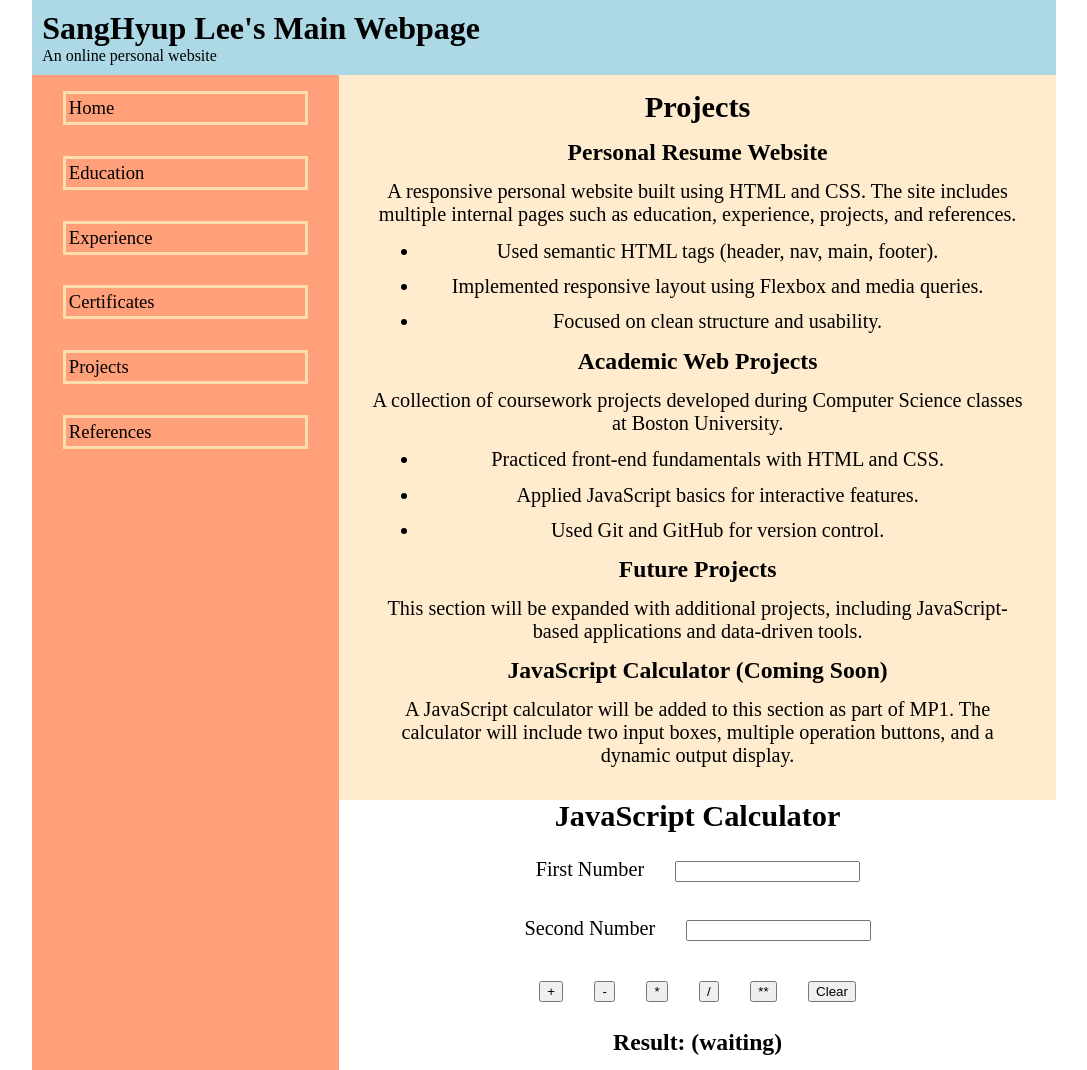
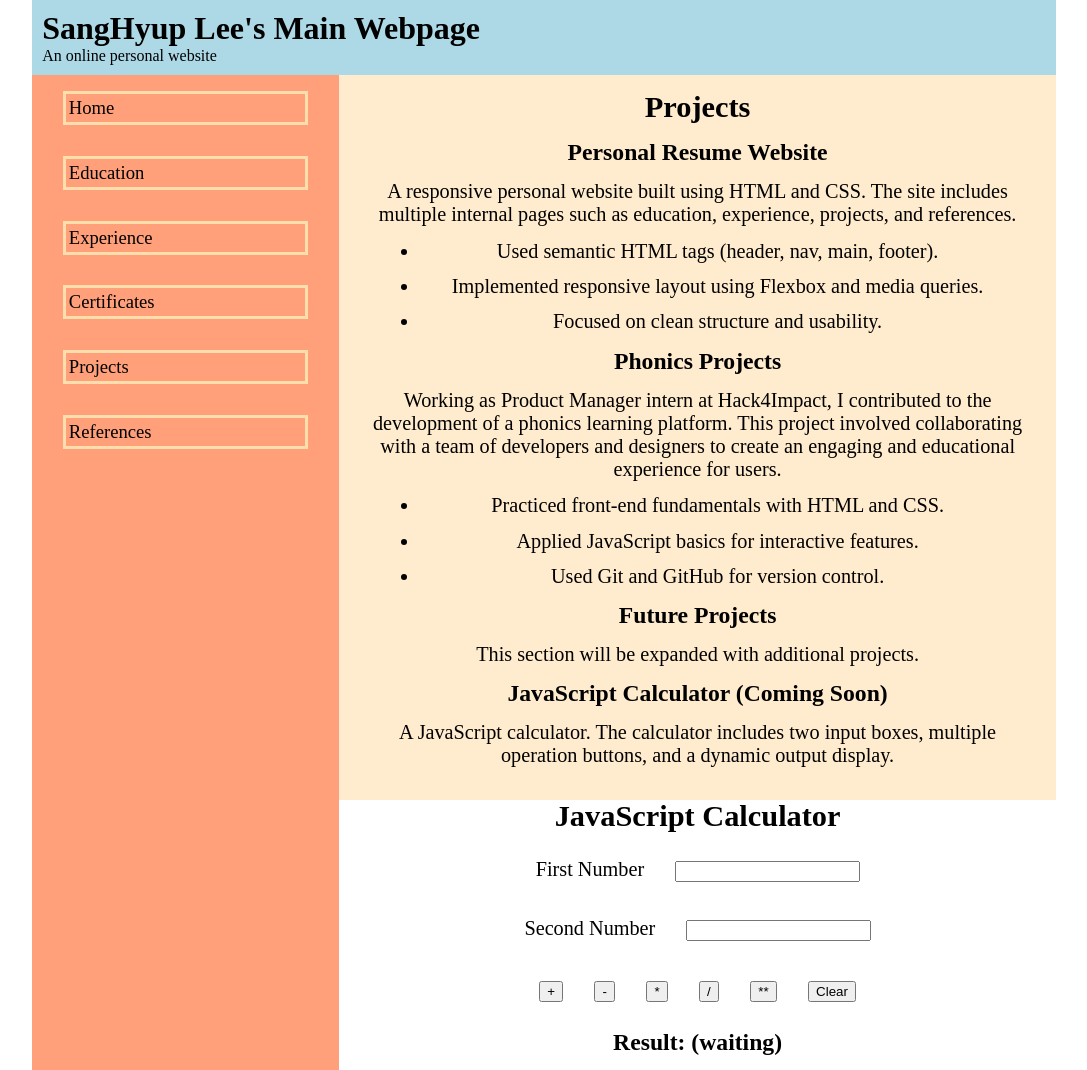
Before and after one commit to aiden293/mp-1, a plain HTML site: page projects.html in a window 1280 px wide. Shown: the top 1070 px of the page, without its empty margins (96-1183 px from the left). Drawn offline with Linux system fonts and the light colour scheme.

Commit message:
updated some contents

```diff
--- a/index.css
+++ b/index.css
@@ -100,7 +100,6 @@ footer {
   }
 }
 
-/* calculator styling */
 #calculator { margin-top: 2rem; }
 
 .calc-row { display: flex; gap: 1rem; flex-wrap: wrap; align-items: center;}
@@ -109,4 +108,4 @@ footer {
 
 .calc-output { margin-top: 1rem; }
 
-.calc-output.negative { color: red; } /* 또는 background: red; color: white; */
+.calc-output.negative { color: red; }
--- a/projects.html
+++ b/projects.html
@@ -44,10 +44,11 @@
         </section>
 
         <section>
-          <h3>Academic Web Projects</h3>
+          <h3>Phonics Projects</h3>
           <p>
-            A collection of coursework projects developed during Computer Science
-            classes at Boston University.
+            Working as Product Manager intern at Hack4Impact, I contributed to the development of a
+            phonics learning platform. This project involved collaborating with a team of developers and
+            designers to create an engaging and educational experience for users.
           </p>
           <ul>
             <li>Practiced front-end fundamentals with HTML and CSS.</li>
@@ -59,8 +60,7 @@
         <section>
           <h3>Future Projects</h3>
           <p>
-            This section will be expanded with additional projects,
-            including JavaScript-based applications and data-driven tools.
+            This section will be expanded with additional projects.
           </p>
         </section>
 
@@ -68,8 +68,8 @@
           <h3>JavaScript Calculator (Coming Soon)</h3>
 
           <p>
-            A JavaScript calculator will be added to this section as part of MP1.
-            The calculator will include two input boxes, multiple operation
+            A JavaScript calculator.
+            The calculator includes two input boxes, multiple operation
             buttons, and a dynamic output display.
           </p>
         </section>
```
Also changed, not shown: certs.html (+6 -3 lines), references.html (+11 -0 lines).
